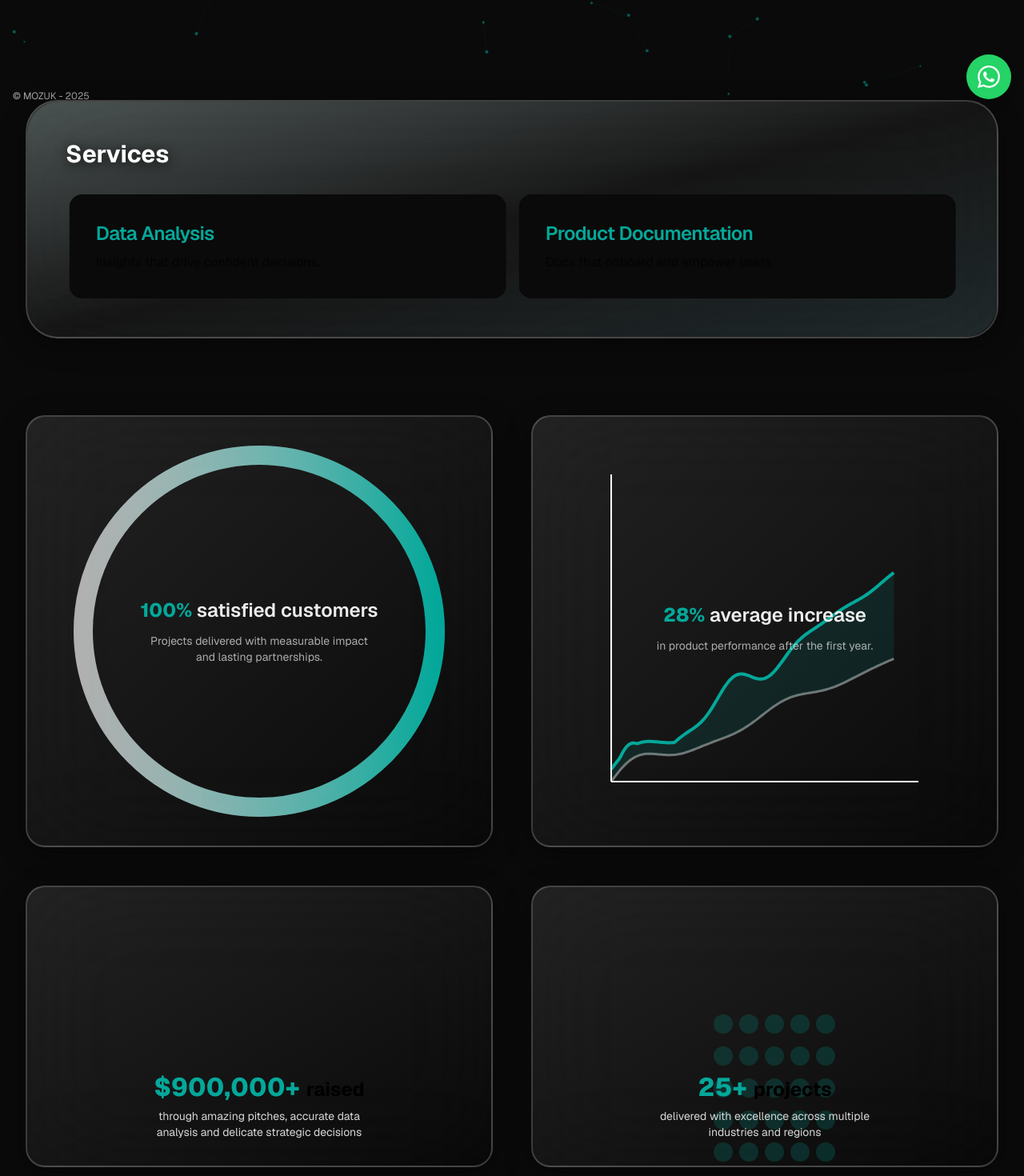
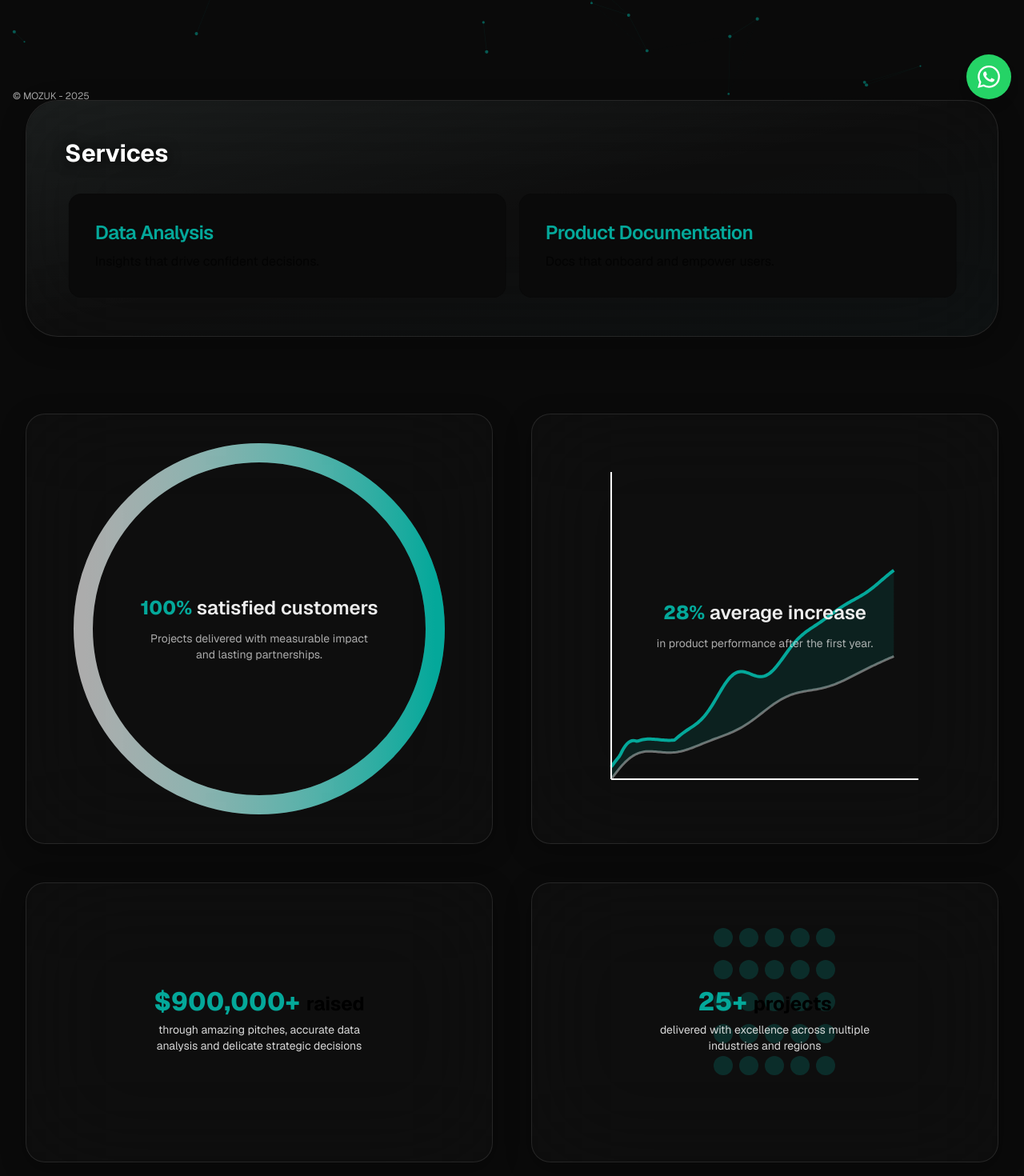
Before and after one commit to Drakhtar359/mozuk-site, a Next.js app in the folder apps/web/: page / in a window 1280 px wide. Shown: the part 660-2130 px from the top of the page at 80% size. Built offline with nearby package versions, Linux system fonts and the light colour scheme.

Commit message:
feat: apply iOS-style transparent liquid glass and fix stats alignment

```diff
--- a/apps/web/src/app/page.tsx
+++ b/apps/web/src/app/page.tsx
@@ -27,18 +27,18 @@ export default function Home() {
           </Link>
           <a
             href="#services"
-            className="px-8 py-4 rounded-full border-2 border-white/20 bg-white/10 backdrop-blur-md text-white font-medium hover:bg-white/20 hover:border-white/30 transition-all shadow-[0_8px_32px_rgba(0,0,0,0.3)]"
+            className="px-8 py-4 rounded-full border border-white/20 bg-white/5 backdrop-blur-md text-white font-medium hover:bg-white/10 hover:border-white/30 transition-all shadow-[0_8px_32px_rgba(0,0,0,0.3)]"
           >
             Our Services
           </a>
         </div>
       </section>
 
-      {/* Services Section - Liquid Glass Card */}
+      {/* Services Section - iOS Liquid Glass */}
       <section id="services" className="mb-24">
-        <div className="relative rounded-[2.5rem] border-2 border-white/20 bg-gradient-to-br from-white/10 via-white/5 to-transparent backdrop-blur-3xl p-8 sm:p-12 overflow-hidden shadow-[0_8px_32px_rgba(0,0,0,0.4)] before:absolute before:inset-0 before:rounded-[2.5rem] before:p-[2px] before:bg-gradient-to-br before:from-white/20 before:via-transparent before:to-white/10 before:-z-10">
-          {/* Inner glow effect */}
-          <div className="absolute inset-0 bg-gradient-to-br from-[var(--brand)]/5 via-transparent to-cyan-500/5 rounded-[2.5rem] pointer-events-none"></div>
+        <div className="relative rounded-[2.5rem] border border-white/10 bg-white/[0.02] backdrop-blur-3xl p-8 sm:p-12 overflow-hidden shadow-[0_8px_32px_rgba(0,0,0,0.3)] before:absolute before:inset-0 before:rounded-[2.5rem] before:bg-gradient-to-br before:from-white/5 before:via-transparent before:to-transparent before:pointer-events-none">
+          {/* Subtle inner glow */}
+          <div className="absolute inset-0 bg-gradient-to-br from-[var(--brand)]/[0.02] via-transparent to-cyan-500/[0.02] rounded-[2.5rem] pointer-events-none"></div>
 
           <h2 className="text-3xl font-bold mb-8 text-white drop-shadow-[0_2px_8px_rgba(0,0,0,0.8)] relative z-10">Services</h2>
           <div className="relative z-10">
@@ -55,20 +55,32 @@ export default function Home() {
         </div>
       </section>
 
-      {/* Stats Section - Liquid Glass Grid */}
+      {/* Stats Section - iOS Liquid Glass Grid */}
       <section className="mb-24">
         <div className="grid grid-cols-1 sm:grid-cols-2 gap-6 lg:gap-12">
-          <div className="group relative rounded-3xl border-2 border-white/20 bg-gradient-to-br from-white/10 via-white/5 to-transparent p-6 backdrop-blur-3xl shadow-[0_8px_32px_rgba(0,0,0,0.4)] hover:shadow-[0_8px_48px_rgba(4,168,154,0.2)] transition-all duration-500 overflow-hidden before:absolute before:inset-0 before:rounded-3xl before:bg-gradient-to-br before:from-[var(--brand)]/10 before:via-transparent before:to-transparent before:opacity-0 before:transition-opacity before:duration-500 hover:before:opacity-100">
-            <SatisfactionStat />
+          <div className="group relative rounded-3xl border border-white/10 bg-white/[0.02] backdrop-blur-3xl p-6 shadow-[0_8px_32px_rgba(0,0,0,0.3)] hover:shadow-[0_8px_48px_rgba(4,168,154,0.15)] transition-all duration-500 overflow-hidden before:absolute before:inset-0 before:rounded-3xl before:bg-gradient-to-br before:from-white/5 before:via-transparent before:to-transparent before:opacity-0 before:transition-opacity before:duration-500 hover:before:opacity-100 before:pointer-events-none">
+            <div className="absolute inset-0 bg-gradient-to-br from-[var(--brand)]/[0.03] via-transparent to-transparent rounded-3xl opacity-0 group-hover:opacity-100 transition-opacity duration-500 pointer-events-none"></div>
+            <div className="relative z-10">
+              <SatisfactionStat />
+            </div>
           </div>
-          <div className="group relative rounded-3xl border-2 border-white/20 bg-gradient-to-br from-white/10 via-white/5 to-transparent p-6 backdrop-blur-3xl shadow-[0_8px_32px_rgba(0,0,0,0.4)] hover:shadow-[0_8px_48px_rgba(4,168,154,0.2)] transition-all duration-500 overflow-hidden before:absolute before:inset-0 before:rounded-3xl before:bg-gradient-to-br before:from-[var(--brand)]/10 before:via-transparent before:to-transparent before:opacity-0 before:transition-opacity before:duration-500 hover:before:opacity-100">
-            <PerformanceLineStat />
+          <div className="group relative rounded-3xl border border-white/10 bg-white/[0.02] backdrop-blur-3xl p-6 shadow-[0_8px_32px_rgba(0,0,0,0.3)] hover:shadow-[0_8px_48px_rgba(4,168,154,0.15)] transition-all duration-500 overflow-hidden before:absolute before:inset-0 before:rounded-3xl before:bg-gradient-to-br before:from-white/5 before:via-transparent before:to-transparent before:opacity-0 before:transition-opacity before:duration-500 hover:before:opacity-100 before:pointer-events-none">
+            <div className="absolute inset-0 bg-gradient-to-br from-[var(--brand)]/[0.03] via-transparent to-transparent rounded-3xl opacity-0 group-hover:opacity-100 transition-opacity duration-500 pointer-events-none"></div>
+            <div className="relative z-10">
+              <PerformanceLineStat />
+            </div>
           </div>
-          <div className="group relative rounded-3xl border-2 border-white/20 bg-gradient-to-br from-white/10 via-white/5 to-transparent p-6 backdrop-blur-3xl shadow-[0_8px_32px_rgba(0,0,0,0.4)] hover:shadow-[0_8px_48px_rgba(4,168,154,0.2)] transition-all duration-500 overflow-hidden before:absolute before:inset-0 before:rounded-3xl before:bg-gradient-to-br before:from-[var(--brand)]/10 before:via-transparent before:to-transparent before:opacity-0 before:transition-opacity before:duration-500 hover:before:opacity-100">
-            <FundRaisedStat />
+          <div className="group relative rounded-3xl border border-white/10 bg-white/[0.02] backdrop-blur-3xl p-6 shadow-[0_8px_32px_rgba(0,0,0,0.3)] hover:shadow-[0_8px_48px_rgba(4,168,154,0.15)] transition-all duration-500 overflow-hidden before:absolute before:inset-0 before:rounded-3xl before:bg-gradient-to-br before:from-white/5 before:via-transparent before:to-transparent before:opacity-0 before:transition-opacity before:duration-500 hover:before:opacity-100 before:pointer-events-none">
+            <div className="absolute inset-0 bg-gradient-to-br from-[var(--brand)]/[0.03] via-transparent to-transparent rounded-3xl opacity-0 group-hover:opacity-100 transition-opacity duration-500 pointer-events-none"></div>
+            <div className="relative z-10">
+              <FundRaisedStat />
+            </div>
           </div>
-          <div className="group relative rounded-3xl border-2 border-white/20 bg-gradient-to-br from-white/10 via-white/5 to-transparent p-6 backdrop-blur-3xl shadow-[0_8px_32px_rgba(0,0,0,0.4)] hover:shadow-[0_8px_48px_rgba(4,168,154,0.2)] transition-all duration-500 overflow-hidden before:absolute before:inset-0 before:rounded-3xl before:bg-gradient-to-br before:from-[var(--brand)]/10 before:via-transparent before:to-transparent before:opacity-0 before:transition-opacity before:duration-500 hover:before:opacity-100">
-            <ProjectsCompletedStat />
+          <div className="group relative rounded-3xl border border-white/10 bg-white/[0.02] backdrop-blur-3xl p-6 shadow-[0_8px_32px_rgba(0,0,0,0.3)] hover:shadow-[0_8px_48px_rgba(4,168,154,0.15)] transition-all duration-500 overflow-hidden before:absolute before:inset-0 before:rounded-3xl before:bg-gradient-to-br before:from-white/5 before:via-transparent before:to-transparent before:opacity-0 before:transition-opacity before:duration-500 hover:before:opacity-100 before:pointer-events-none">
+            <div className="absolute inset-0 bg-gradient-to-br from-[var(--brand)]/[0.03] via-transparent to-transparent rounded-3xl opacity-0 group-hover:opacity-100 transition-opacity duration-500 pointer-events-none"></div>
+            <div className="relative z-10">
+              <ProjectsCompletedStat />
+            </div>
           </div>
         </div>
       </section>
--- a/apps/web/src/components/FundRaisedStat.tsx
+++ b/apps/web/src/components/FundRaisedStat.tsx
@@ -64,7 +64,7 @@ export default function FundRaisedStat() {
   }
 
   return (
-    <div ref={rootRef} className="relative flex flex-col items-center justify-end min-h-[230px] sm:min-h-[300px] select-none ">
+    <div ref={rootRef} className="relative flex flex-col items-center justify-center min-h-[230px] sm:min-h-[300px] select-none ">
       <div className="flex flex-col items-center gap-1 z-10">
         <div className="leading-tight">
           <span className="text-2xl sm:text-[2rem] font-extrabold text-[var(--brand)]">${formatNumber(amount)}+</span>
--- a/apps/web/src/components/ProjectsCompletedStat.tsx
+++ b/apps/web/src/components/ProjectsCompletedStat.tsx
@@ -42,7 +42,7 @@ export default function ProjectsCompletedStat() {
   }
 
   return (
-    <div ref={rootRef} className="relative flex flex-col items-center justify-end min-h-[230px] sm:min-h-[300px] select-none">
+    <div ref={rootRef} className="relative flex flex-col items-center justify-center min-h-[230px] sm:min-h-[300px] select-none">
       <div className="flex flex-col items-center gap-6 w-full relative">
 
 
```
